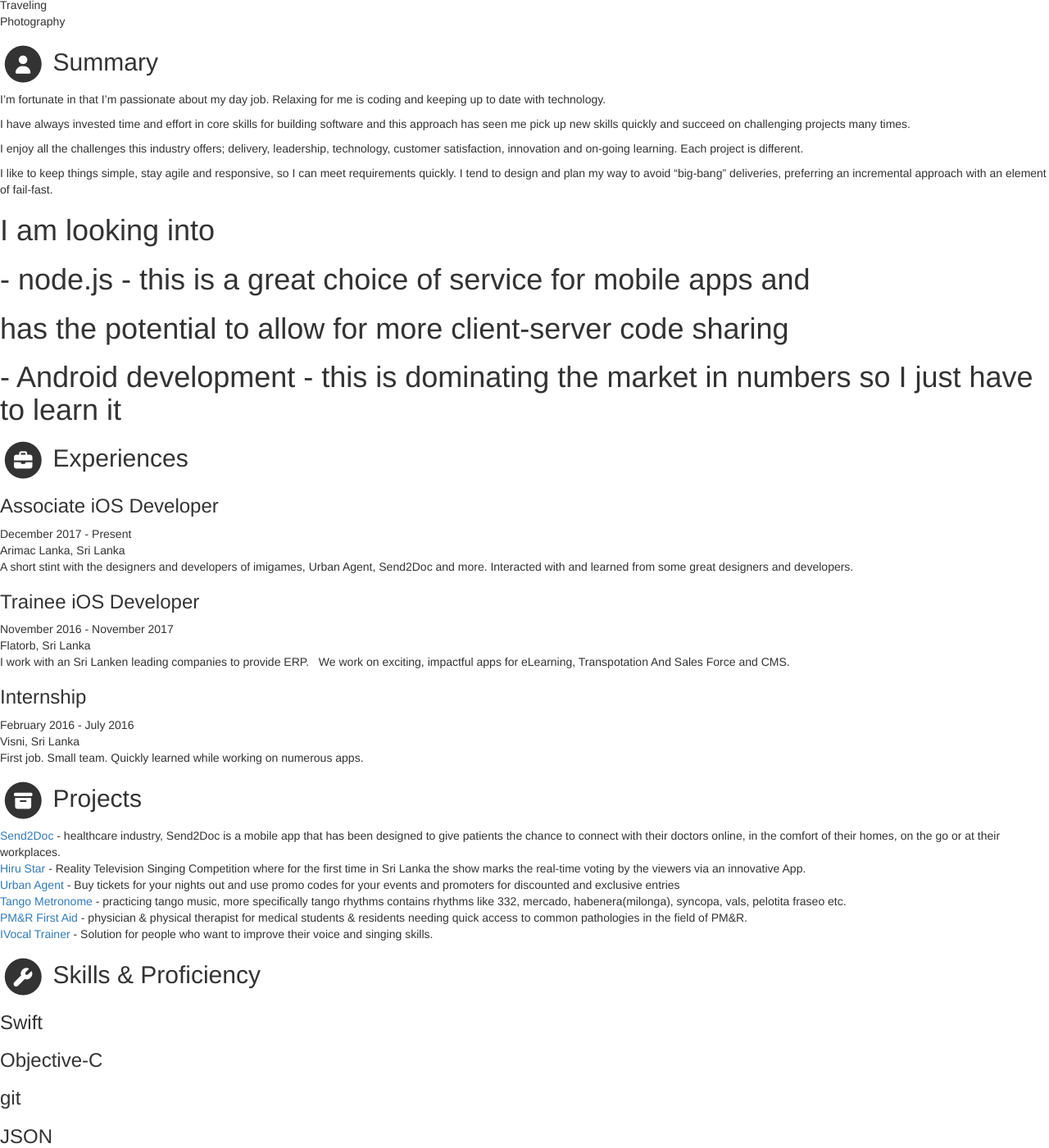
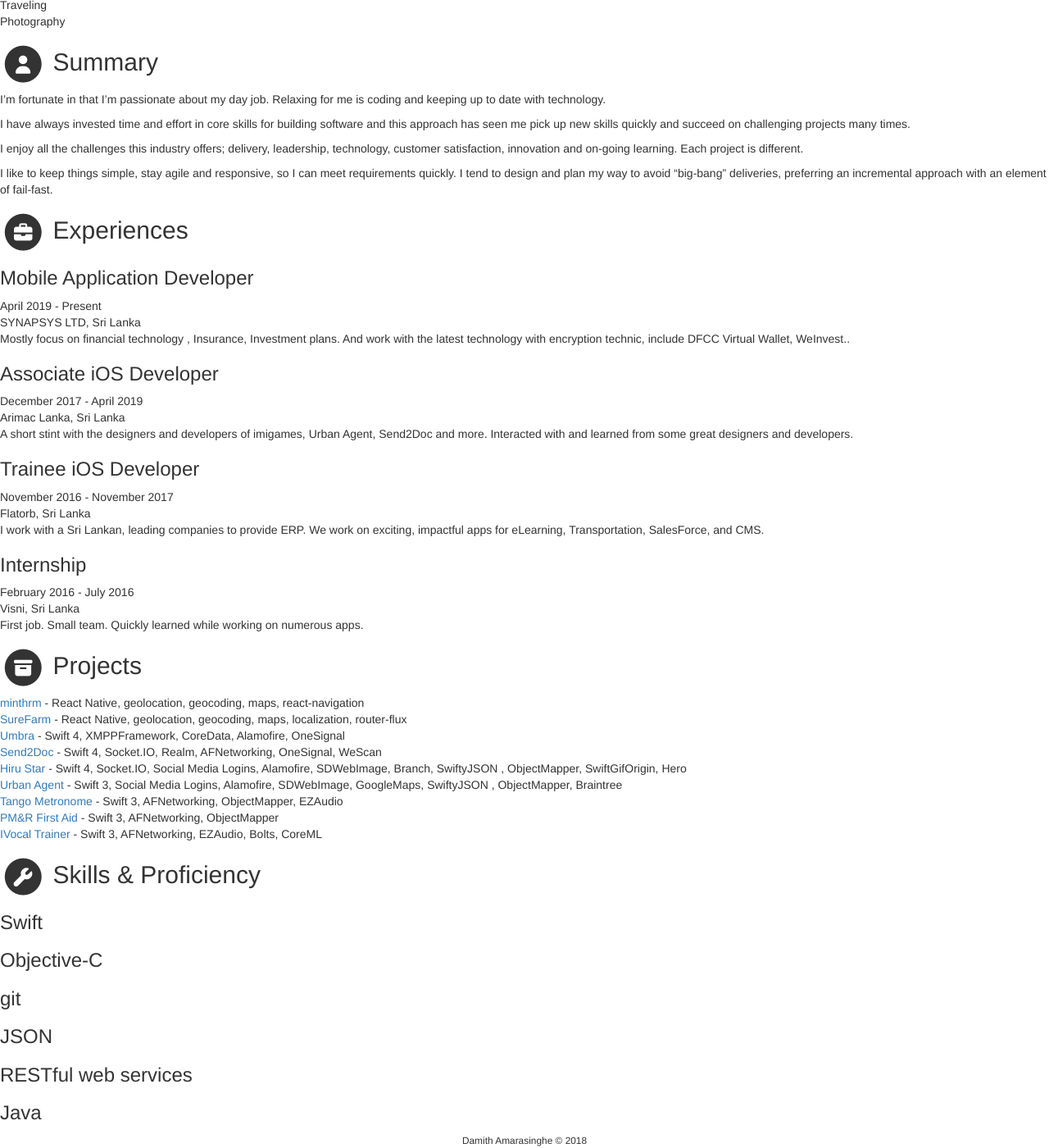
Before and after one commit to damithg-dev/damithg-dev.github.io, a Jekyll site: the page built from index.html, in a window 1280 px wide and 1400 px high, scrolled down 525 px. Shown: the whole window at 82% size. Built offline with Jekyll 4.4.1, drawn with Linux system fonts in a browser that asks for light colours; nearby versions of some CDN libraries; library files that are not in the unit come from our copies; some of the changed text lies outside the part shown.

Commit message:
Update data.yml

```diff
--- a/_data/data.yml
+++ b/_data/data.yml
@@ -8,14 +8,13 @@ sidebar:
 
     # Profile information
     name: Damith Amarasinghe
-    tagline: iOS Developer
+    tagline: Mobile Developer
     avatar: profile.png  #place a 100x100 picture inside /assets/images/ folder and provide the name of the file below
 
     # Sidebar links
     email: gdan994@gmail.com
-    phone: +94 764 429 382
     phone: +94 772 722 210
-    address: 621, D.S.Senanayaka MW, Stage 2, Anurdhapura
+    address: 621, D.S.Senanayaka MW, Stage 2, Anuradhapura
     website: #do not add http://
     linkedin: damithamarasinghe
     github: gdamith
@@ -53,12 +52,6 @@ career-profile:
         I tend to design and plan my way to avoid “big-bang” deliveries, preferring an incremental approach with an
         element of fail-fast.
 
-        # I am looking into
-        #     - node.js - this is a great choice of service for mobile apps and
-        #                 has the potential to allow for more client-server code sharing
-
-        #     - Android development - this is dominating the market in numbers so I just have to learn it
-
 #     I have always invested time and effort in core skills for building software and this approach
 # has seen me pick up new skills quickly and succeed on challenging projects many times.
 #           A Software Engineer with background of mobile application developing.
@@ -77,8 +70,14 @@ education:
           EXPECTED GRADUATION DATE – APRIL 2018 GPA 2.12 (UP TO 3ND YEAR 1ND SEMESTER)
 
 experiences:
+    - role: Mobile Application Developer
+      time: April 2019 - Present
+      company: SYNAPSYS LTD, Sri Lanka
+      details: |
+        Mostly focus on financial technology , Insurance, Investment plans. And work with the latest technology with encryption technic, include DFCC Virtual Wallet, WeInvest..
+
     - role: Associate iOS Developer
-      time: December 2017 - Present
+      time: December 2017 - April 2019
       company: Arimac Lanka, Sri Lanka
       details: |
         A short stint with the designers and developers of imigames, Urban Agent, Send2Doc and more.
@@ -89,8 +88,7 @@ experiences:
       time: November 2016 - November 2017
       company: Flatorb, Sri Lanka
       details: |
-        I work with an Sri Lanken leading companies to provide ERP.
-        We work on exciting, impactful apps for eLearning, Transpotation And Sales Force and CMS.
+        I work with a Sri Lankan, leading companies to provide ERP. We work on exciting, impactful apps for eLearning, Transportation, SalesForce, and CMS.
 
     - role: Internship
       time: February 2016 - July 2016
@@ -102,29 +100,50 @@ projects:
     title: Projects
 
     assignments:
+      - title: minthrm
+        link: "https://play.google.com/store/apps/details?id=com.infoseek.minthrm"
+        tagline: "Managing employee information is no more a challenge. Provide a easy attendance marking, leave request, approval and employ directory"
+        tagline: "React Native, geolocation, geocoding, maps, react-navigation"
+
+      - title: SureFarm
+        link: "https://play.google.com/store/apps/details?id=com.testproject2"
+        tagline: "To assist farmers with user registration, insurance quote reception, insurance policy request, insurance claim request, upload documents through the application, upload pictures of damaged crop and crop/yield info recording feature"
+        tagline: "React Native, geolocation, geocoding, maps, localization, router-flux"
+
+      - title: Umbra
+        link: "https://apps.apple.com/us/app/umbra/id1029826001"
+        tagline: "send Anonymous AND Standard messages without revealing your mobile number."
+        tagline: "Swift 4, XMPPFramework, CoreData, Alamofire, OneSignal"
+
       - title: Send2Doc
         link: "https://itunes.apple.com/lk/app/send2doc/id1393225906"
         tagline: "healthcare industry, Send2Doc is a mobile app that has been designed to give patients the chance to connect with their doctors online, in the comfort of their homes, on the go or at their workplaces."
+        tagline: "Swift 4, Socket.IO, Realm, AFNetworking, OneSignal, WeScan"
 
       - title: Hiru Star
         link: "https://itunes.apple.com/lk/app/hiru-star/id1365375090"
         tagline: "Reality Television Singing Competition where for the first time in Sri Lanka the show marks the real-time voting by the viewers via an innovative App."
+        tagline: "Swift 4, Socket.IO, Social Media Logins, Alamofire, SDWebImage, Branch, SwiftyJSON , ObjectMapper, SwiftGifOrigin, Hero"
 
       - title: Urban Agent
         link: ""
         tagline: "Buy tickets for your nights out and use promo codes for your events and promoters for discounted and exclusive entries"
+        tagline: "Swift 3, Social Media Logins, Alamofire, SDWebImage, GoogleMaps, SwiftyJSON , ObjectMapper, Braintree"
 
       - title: Tango Metronome
         link: "https://itunes.apple.com/us/app/tango-metronome/id1255645753"
         tagline: "practicing tango music, more specifically tango rhythms contains rhythms like 332, mercado, habenera(milonga), syncopa, vals, pelotita fraseo etc."
+        tagline: "Swift 3, AFNetworking, ObjectMapper, EZAudio"
 
       - title: PM&R First Aid
         link: "https://itunes.apple.com/us/app/pocket-physical-medicine-rehabilitation/id1234479896"
         tagline: "physician & physical therapist for medical students & residents needing quick access to common pathologies in the field of PM&R."
+        tagline: "Swift 3, AFNetworking, ObjectMapper"
 
       - title: IVocal Trainer
         link: "#"
         tagline: "Solution for people who want to improve their voice and singing skills."
+        tagline: "Swift 3, AFNetworking, EZAudio, Bolts, CoreML"
 
 # publications:
 #     title: Publications
```
